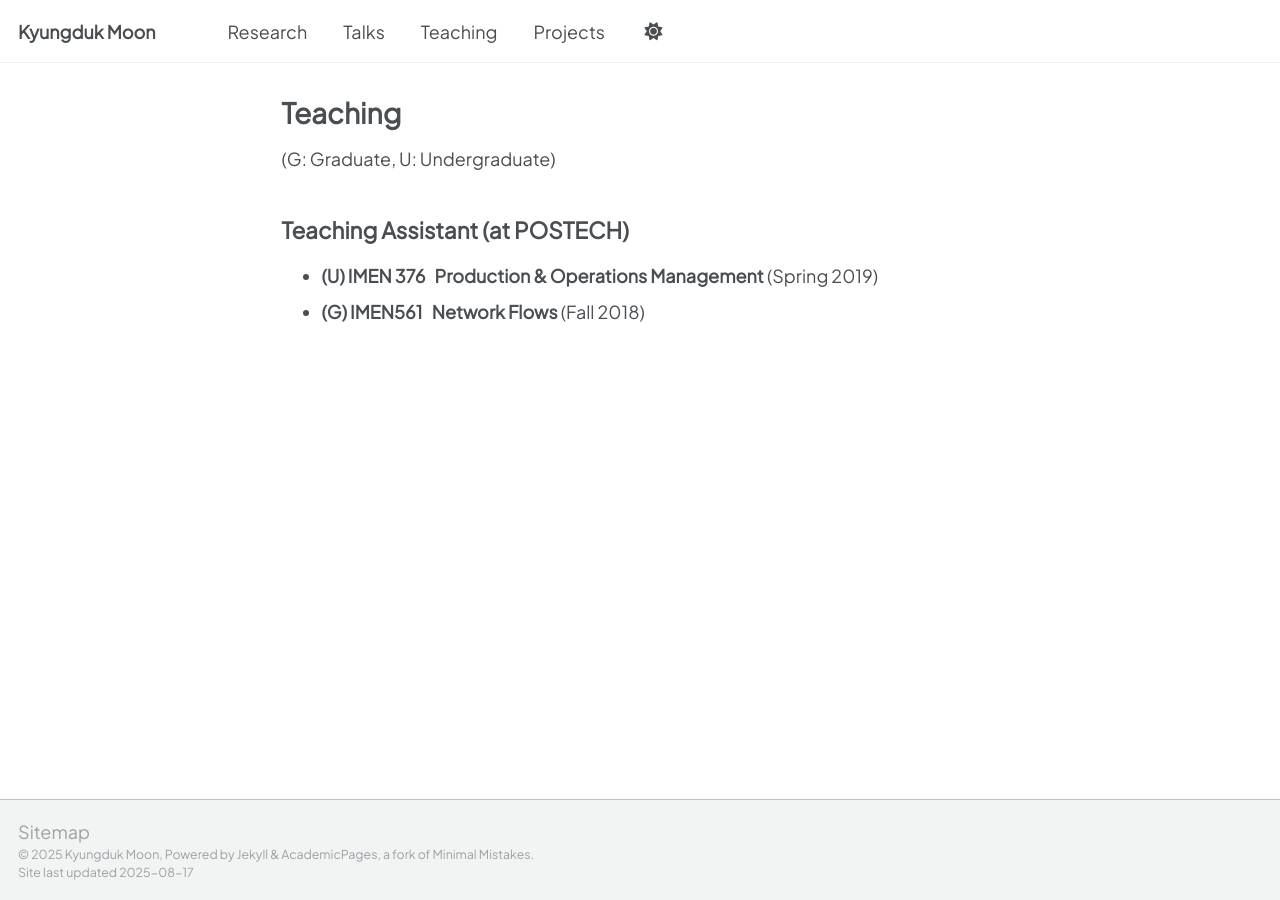
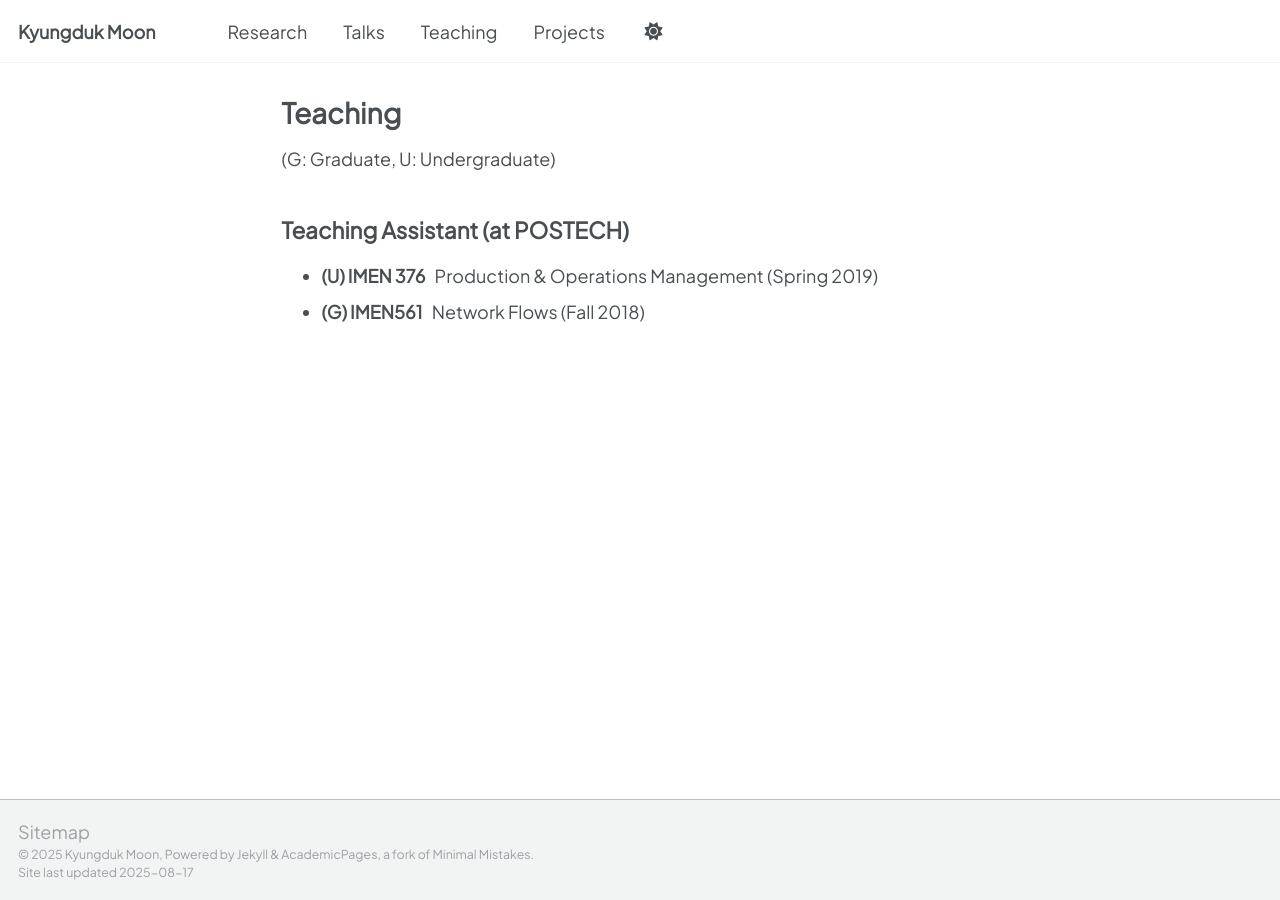
Before and after one commit to kalebmoon07/kalebmoon07.github.io, a Jekyll site: the page built from _pages/teaching.md, in a window 1280 px wide. Built offline with Jekyll 4.4.1, drawn with Linux system fonts in a browser that asks for light colours; a script that is not in the unit is left out.

Commit message:
Minor formatting

```diff
--- a/_pages/teaching.md
+++ b/_pages/teaching.md
@@ -8,5 +8,5 @@ author_profile: false
 
 ## Teaching Assistant (at POSTECH)
 
-* **(U) IMEN 376 &nbsp; Production & Operations Management** (Spring 2019)
-* **(G) IMEN561 &nbsp; Network Flows** (Fall 2018)
+* **(U) IMEN 376** &nbsp; Production & Operations Management (Spring 2019)
+* **(G) IMEN561** &nbsp; Network Flows (Fall 2018)
```
